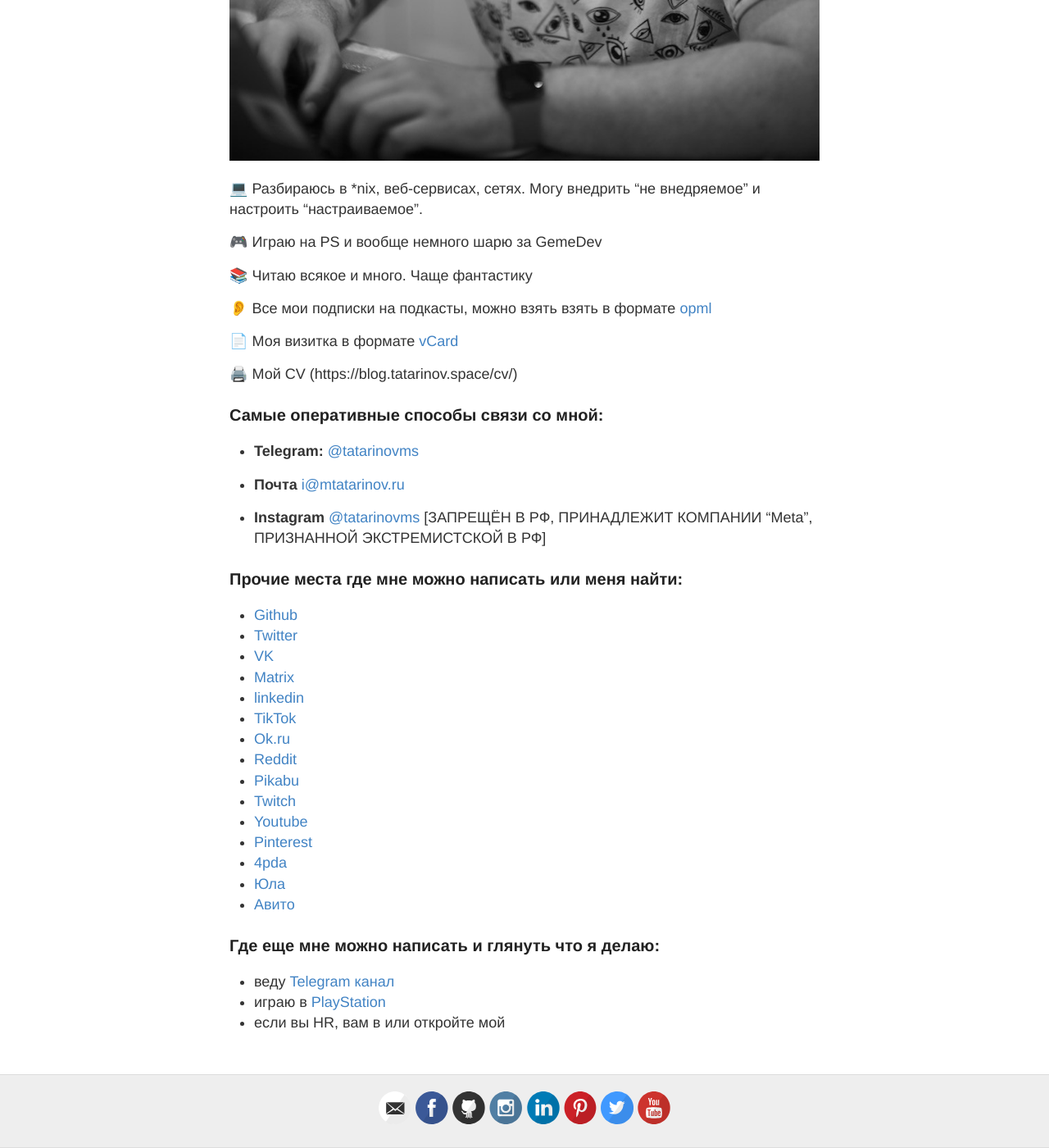
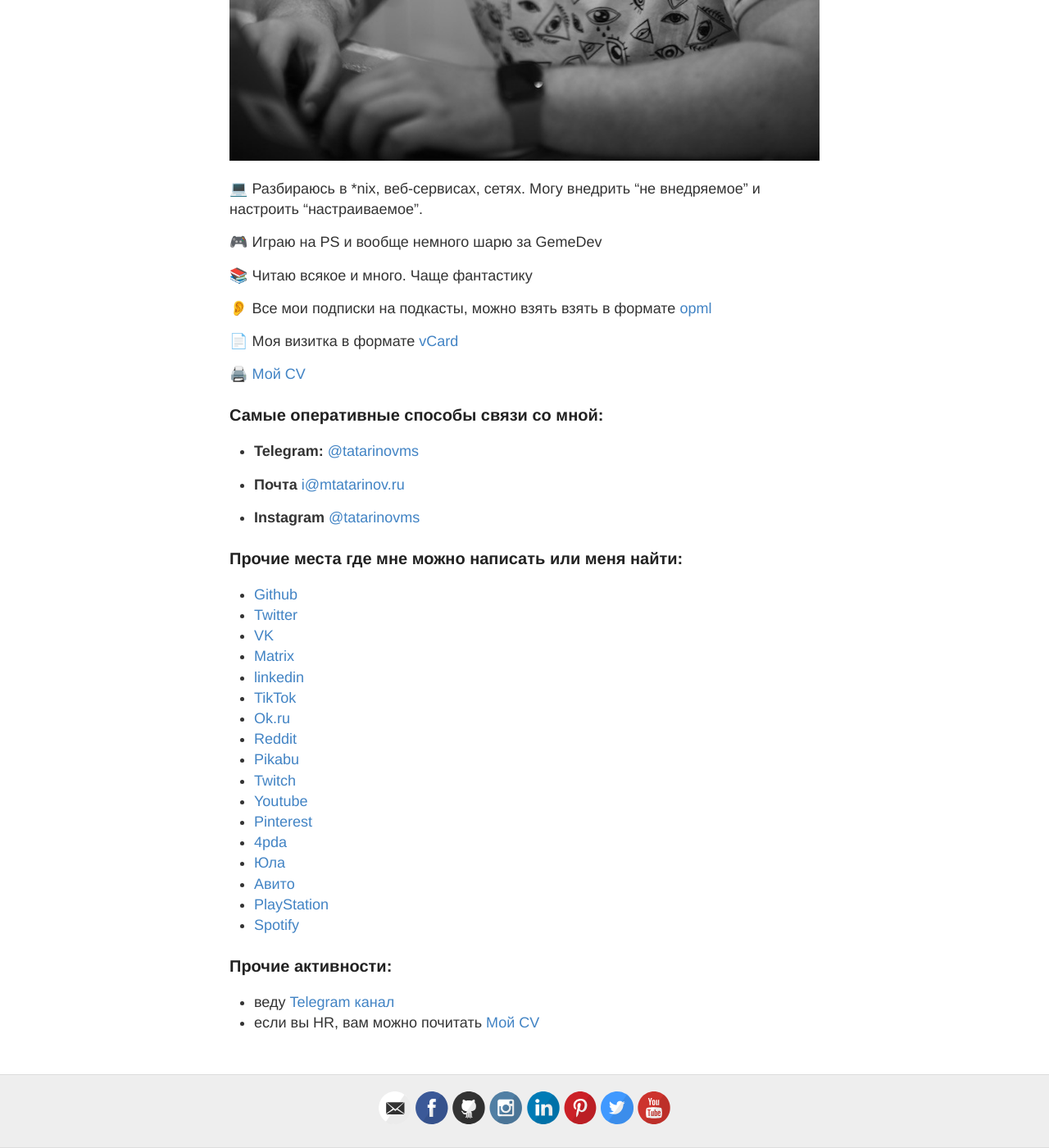
Before and after one commit to tatarinovms/tatarinovms.github.io, a Jekyll site: the page built from about.md, in a window 1280 px wide and 1400 px high, scrolled down 1210 px. Shown: the whole window at 82% size. Built offline with Jekyll 4.4.1, drawn with Linux system fonts in a browser that asks for light colours.

Commit message:
сщккусе

```diff
--- a/about.md
+++ b/about.md
@@ -18,7 +18,7 @@
 
 📄 Моя визитка в формате [vCard](https://raw.githubusercontent.com/tatarinovms/tatarinovms.github.io/master/assets/files/Maxim_Tatarinov.vcf)
 
-🖨️ Мой CV (https://blog.tatarinov.space/cv/)
+🖨️ [Мой CV](https://blog.tatarinov.space/cv/)
 
 ### Самые оперативные способы связи со мной:
 
@@ -27,9 +27,9 @@
 - **Почта** [i@mtatarinov.ru](mailto:i@mtatarinov.ru)
 
 - **Instagram** [@tatarinovms](https://www.instagram.com/tatarinovms/)
-[ЗАПРЕЩËН В РФ, ПРИНАДЛЕЖИТ КОМПАНИИ “Meta”, ПРИЗНАННОЙ ЭКСТРЕМИСТСКОЙ В РФ]
 
 ### Прочие места где мне можно написать или меня найти:
+
 - [Github](https://github.com/tatarinovms)
 - [Twitter](https://twitter.com/tatarinovms)
 - [VK](https://vk.com/tatarinovms)
@@ -45,8 +45,10 @@
 - [4pda](http://4pda.ru/forum/index.php?showuser=639002)
 - [Юла](https://you.la/tatarinovms)
 - [Авито](https://www.avito.ru/user/529b5c431565dd362b548b9bb07845ee/profile)
+- [PlayStation](https://my.playstation.com/profile/tatarinovms)
+- [Spotify](https://open.spotify.com/user/tatarinovms)
 
-### Где еще мне можно написать и глянуть что я делаю:
+### Прочие активности:
+
 - веду [Telegram канал](https://t.me/beaverclan)
-- играю в [PlayStation](https://my.playstation.com/profile/tatarinovms)
-- если вы HR, вам в или откройте мой
+- если вы HR, вам можно почитать [Мой CV](https://blog.tatarinov.space/cv/)
```
Also changed, not shown: 1 other file.
